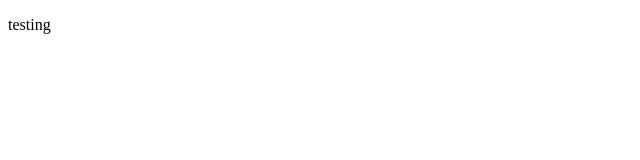
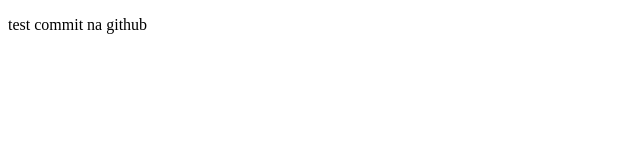
Before and after one commit to SvejdaMartin/Personal-Projects, a plain HTML site: page index.html in a window 1280 px wide. Shown: the whole page, without its empty margins (0-640 px from the left). Drawn offline with Linux system fonts and the light colour scheme.

Commit message:
testing commits

```diff
--- a/index.html
+++ b/index.html
@@ -7,7 +7,7 @@
 </head>
 <body>
     <p>
-        testing
+        test commit na github
     </p>
 </body>
 </html>
```
